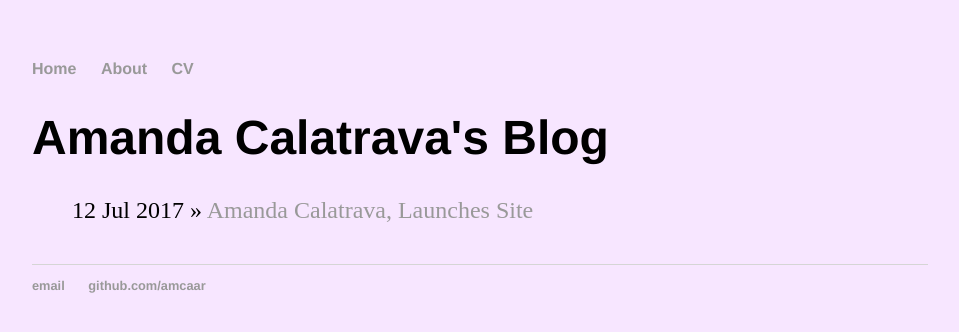
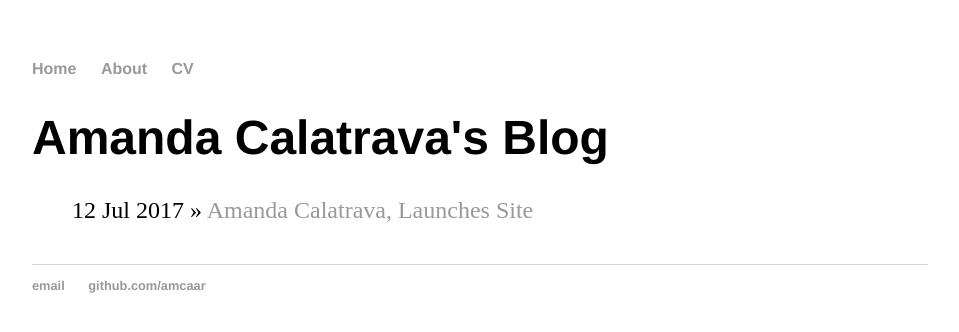
Before and after one commit to amcaar/amcaar.github.io, a Jekyll site: the page built from blog/index.html, in a window 1280 px wide. Shown: the top 332 px of the page, without its empty margins (160-1119 px from the left). Built offline with Jekyll 4.4.1, drawn with Linux system fonts in a browser that asks for light colours.

Commit message:
Update pages.css

```diff
--- a/css/pages.css
+++ b/css/pages.css
@@ -4,7 +4,8 @@ body {
 
   /* Set a background color that will be displayed
      while the background image is loading */
-  background-color: #f7e6ff;
+    /*background-color: #f7e6ff;*/
+    background-color: #ffffff;
 }
 
 nav ul, footer ul {
```
